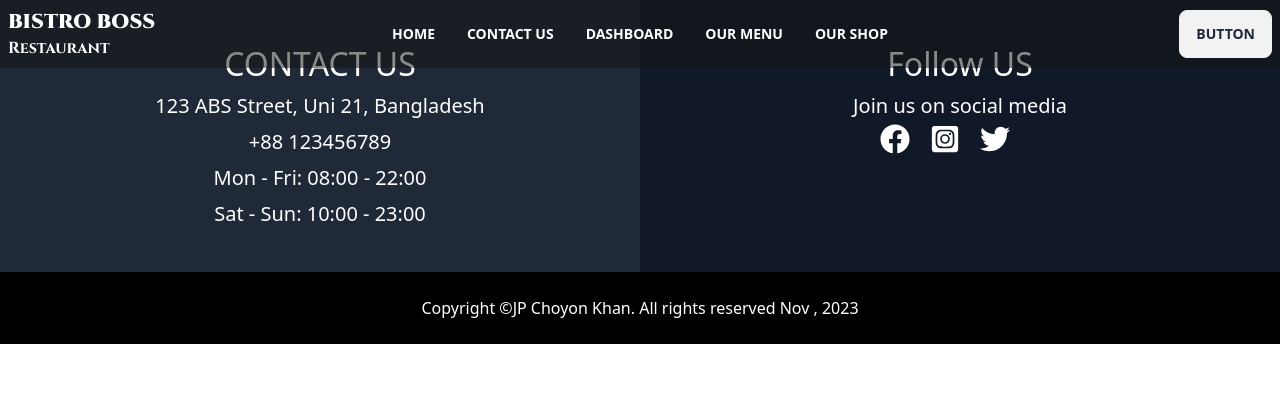
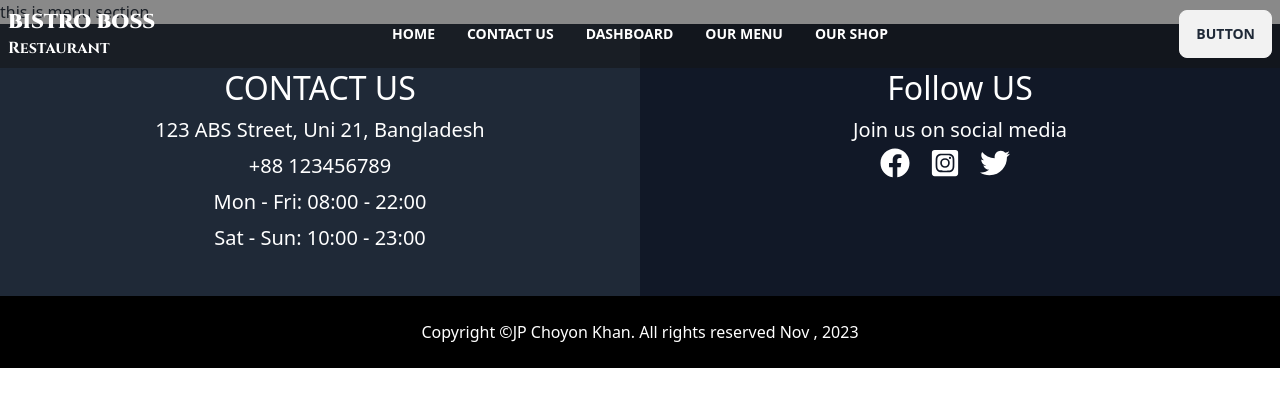
Before and after one commit to JPChoyon/resturent-client, a React (Vite) app: page /menu in a window 1280 px wide. Shown: the top 406 px of the page. Built offline with nearby package versions, Linux system fonts and the light colour scheme.

Commit message:
added menu section and install dianamic header section

```diff
--- a/package.json
+++ b/package.json
@@ -16,6 +16,7 @@
     "moment": "^2.29.4",
     "react": "^18.2.0",
     "react-dom": "^18.2.0",
+    "react-helmet-async": "^1.3.0",
     "react-icons": "^4.11.0",
     "react-rating": "^2.0.5",
     "react-responsive-carousel": "^3.2.23",
--- a/src/Pages/Home/Home.jsx
+++ b/src/Pages/Home/Home.jsx
@@ -6,10 +6,14 @@ import Cheif from "./Cheif/Cheif";
 import Feture from "./Feture/Feture";
 import Menu from "./Menu/MenuCard/Menu";
 import Testimonials from "./Testimonials/Testimonials";
+import { Helmet } from "react-helmet-async";
 
 const Home = () => {
   return (
     <div>
+      <Helmet>
+        <title>Bistro Boss | Home</title>
+      </Helmet>
       <Banner></Banner>
       <Catagory></Catagory>
       <Cheif></Cheif>
--- /dev/null
+++ b/src/Pages/Menu/Menu/Menu.jsx
@@ -0,0 +1,14 @@
+import { Helmet } from "react-helmet-async";
+
+const Menu = () => {
+  return (
+    <div>
+      <Helmet>
+        <title>Bistro Boss | Our Menu</title>
+      </Helmet>
+      this is menu section
+    </div>
+  );
+};
+
+export default Menu;
--- a/src/Routes/Router.jsx
+++ b/src/Routes/Router.jsx
@@ -1,6 +1,7 @@
 import { createBrowserRouter } from "react-router-dom";
 import MainLayout from "../LayOut/MainLayout";
 import Home from "../Pages/Home/Home";
+import Menu from "../Pages/Menu/Menu/Menu";
 
 
 const Router = createBrowserRouter([
@@ -13,8 +14,8 @@ const Router = createBrowserRouter([
         element:<Home></Home>
       },
       {
-        path: '/menu'
-
+        path: '/menu',
+        element:<Menu></Menu>
       }
     ]
   }
```
Also changed, not shown: src/main.jsx (+7 -5 lines), 1 other file (tests, documents, lock files or other folders).
